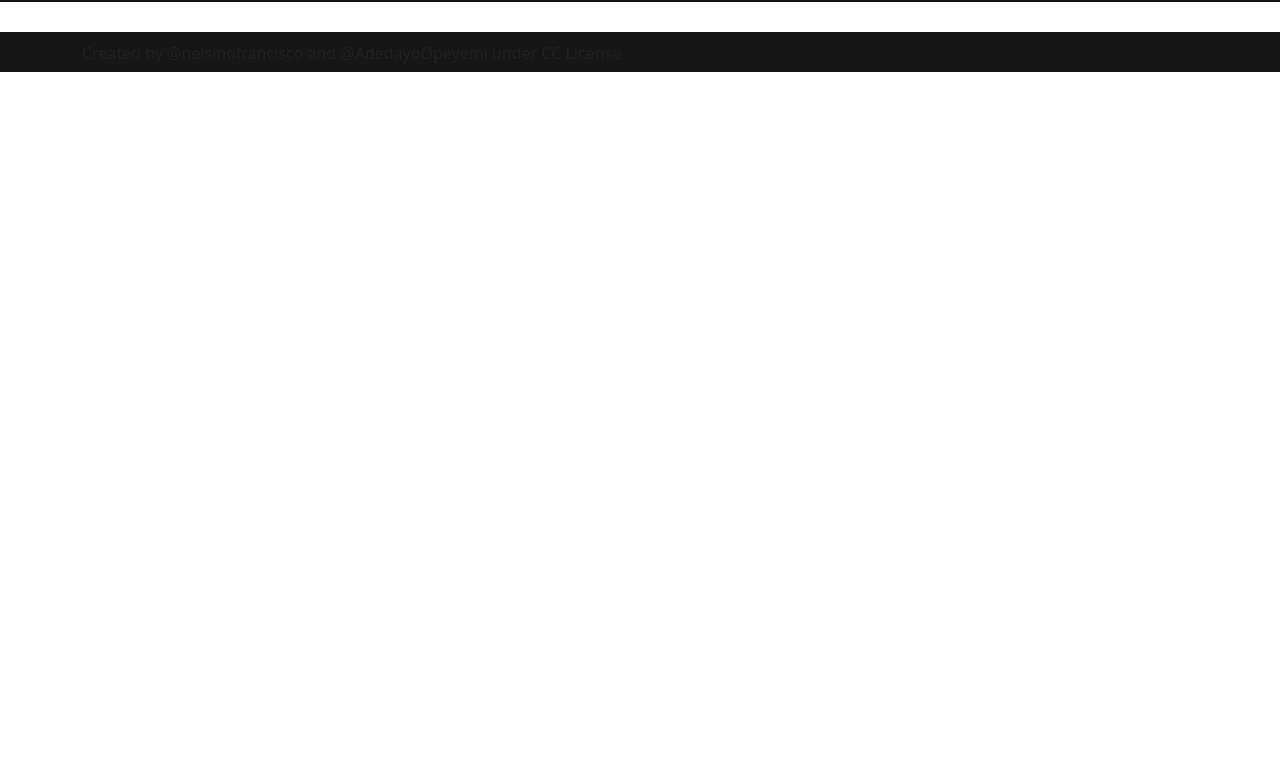
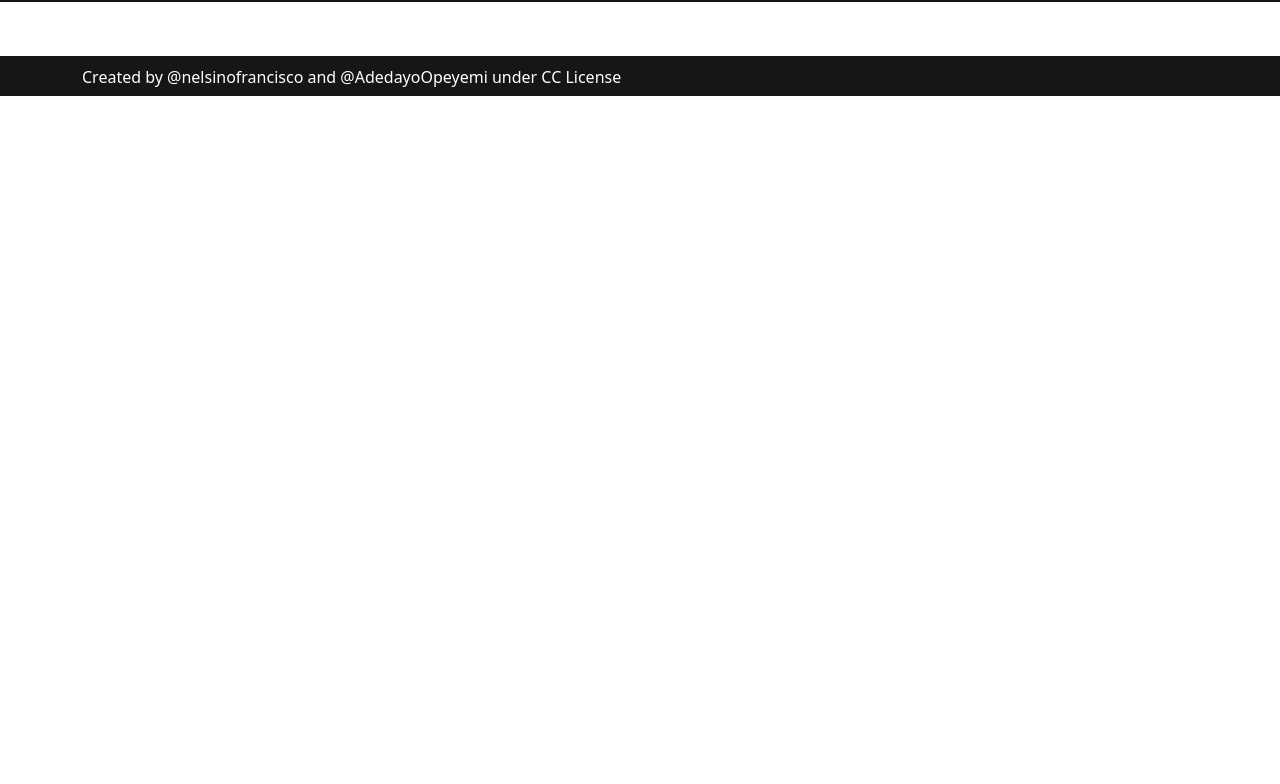
Before and after one commit to AdedayoOpeyemi/js-capstone-api, a website built with webpack: page dist/index.html in a window 1280 px wide. Shown: the part 64-848 px from the top of the page. After the commit the page ends 800 px from the top, so only its background shows below. Built offline with nearby package versions, Linux system fonts and the light colour scheme; no server answers.

Commit message:
Fix build again the dist files

```diff
--- a/dist/index.html
+++ b/dist/index.html
@@ -1 +1 @@
-<!doctype html><html lang="en"><head><meta charset="UTF-8"><meta http-equiv="X-UA-Compatible" content="IE=edge"><meta name="viewport" content="width=device-width,initial-scale=1"><title>Document</title><script defer="defer" src="main.bundle.js"></script></head><body><div class="page-container"><header class="page-header position-fixed w-100 d-flex p-2"><div class="d-flex container-lg justify-content-start"><div class="page-logo-container d-flex align-items-center justify-content-around me-5"><h1 class="page-logo secundary-fc-color">Tv Shows</h1></div><nav class="d-flex align-items-center"><a href="#" class="nav-item secundary-fc-color me-4">Popular Shows</a> <a href="#" class="nav-item secundary-fc-color me-4">Show Discussion</a> <a href="#" class="nav-item secundary-fc-color">New Shows</a></nav></div></header><main id="main-content" class="main-content position-relative"><div class="container-xl main-content mt-5"><div id="show-card-holder" class="row main-content d-flex flex-row flex-wrap pt-5 g-auto row-cols-1 row-cols-sm-2 row-cols-md-3"></div></div></main><footer class="footer d-flex align-items-center"><div class="container-lg justify-content-start"><span class="align-middle">Created by @nelsinofrancisco and @AdedayoOpeyemi under CC License</span></div></footer></div></body></html>
+<!doctype html><html lang="en"><head><meta charset="UTF-8"><meta http-equiv="X-UA-Compatible" content="IE=edge"><meta name="viewport" content="width=device-width,initial-scale=1"><title>Document</title><script defer="defer" src="main.bundle.js"></script></head><body><div class="page-container"><header class="page-header position-fixed w-100 d-flex p-2"><div class="d-flex container-lg justify-content-start"><div class="page-logo-container d-flex align-items-center justify-content-around me-5"><h1 class="page-logo secundary-fc-color">Tv Shows</h1></div><nav class="d-flex align-items-center"><a href="#" class="nav-item secundary-fc-color me-4">Popular Shows</a> <a href="#" class="nav-item secundary-fc-color me-4">Show Discussion</a> <a href="#" class="nav-item secundary-fc-color">New Shows</a></nav></div></header><main id="main-content" class="main-content position-relative"><div class="container-xl main-content pt-5 mb-4"><div id="show-card-holder" class="row main-content d-flex flex-row flex-wrap mt-5 g-auto row-cols-1 row-cols-sm-2 row-cols-md-3"></div></div></main><footer class="footer d-flex align-items-center secundary-fc-color"><div class="container-lg justify-content-start"><span class="align-middle">Created by @nelsinofrancisco and @AdedayoOpeyemi under CC License</span></div></footer></div></body></html>
```
